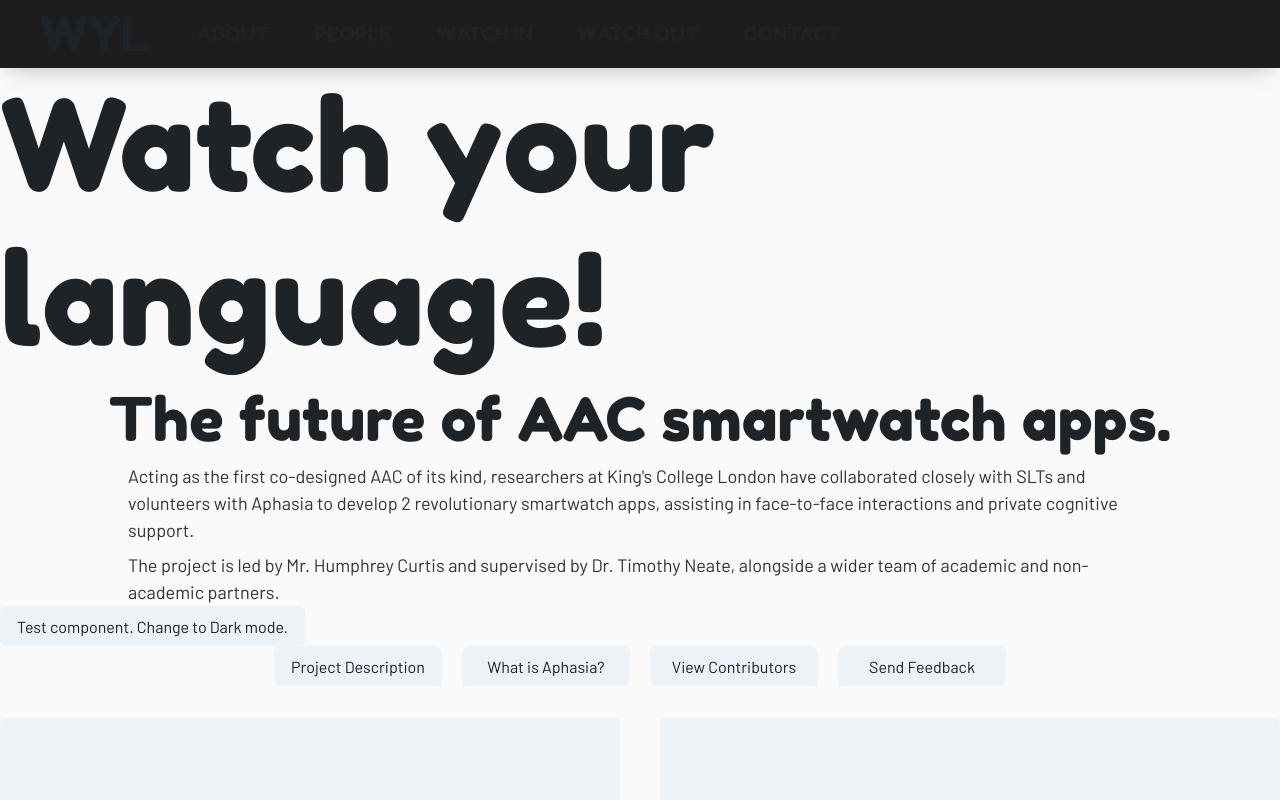
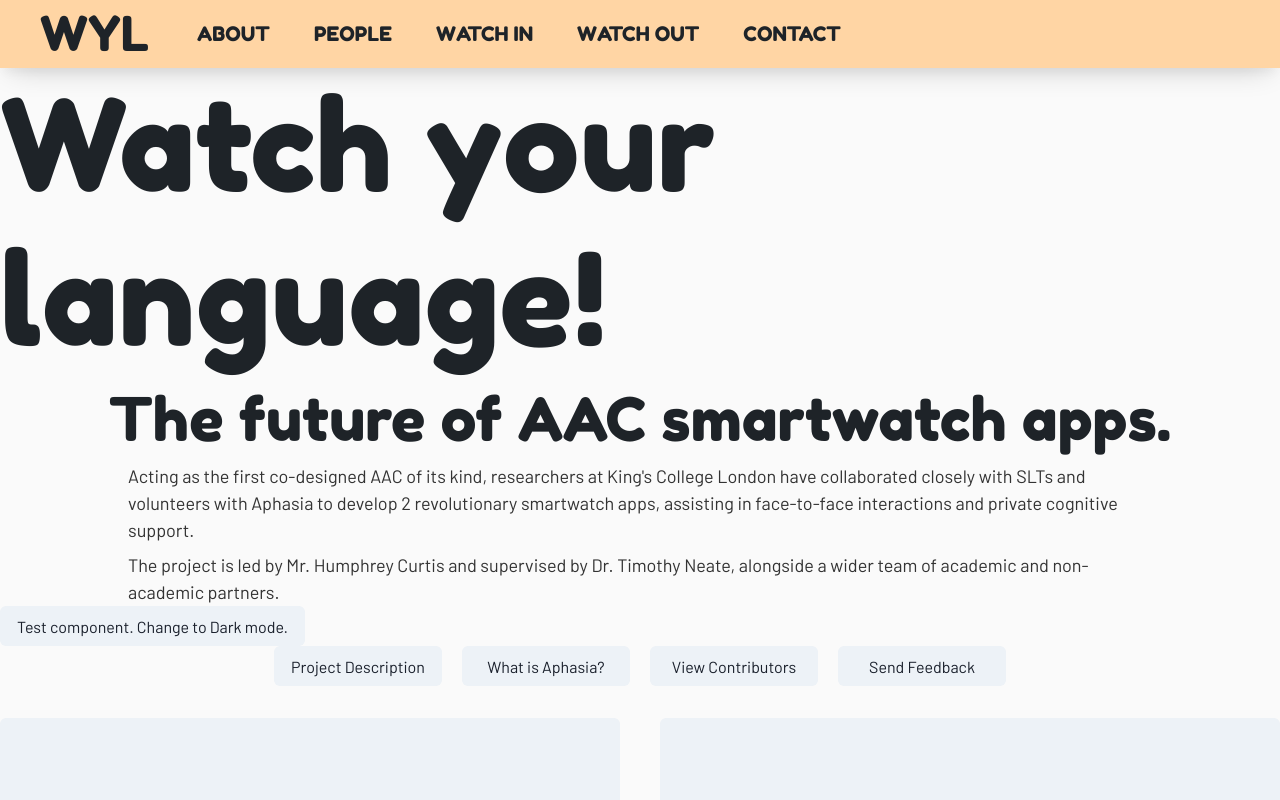
Before and after one commit to JSusak/AACAppSite, a React (Vite) app: page / in a window 1280 px wide. Shown: the top 800 px of the page. Built offline with nearby package versions, Linux system fonts and the light colour scheme.

Commit message:
style: add further colours to colour scheme - for nav highlighting/active

```diff
--- a/src/colourScheme.ts
+++ b/src/colourScheme.ts
@@ -13,6 +13,8 @@ export const Colours: { [key: string]: string } = {
   darkModeSecondary: "#d3d3d3",
   darkModeMuted: "#00ff00",
 
-  lightModeMainCol: "#1d1d1d",
-  lightModeMainAccent: "49274a",
+  lightModeMainCol: "#ffd5a4",
+  lightModeNavColHighlight: "#a7c2cc",
+  lightModeNavColActive: "#b9ced6",
+  lightModeMainAccent: "#49274a",
 };
```
